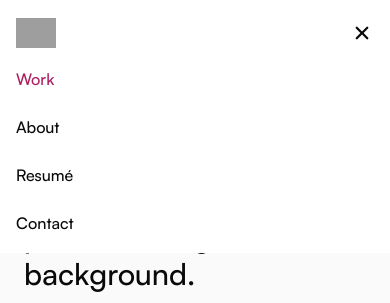
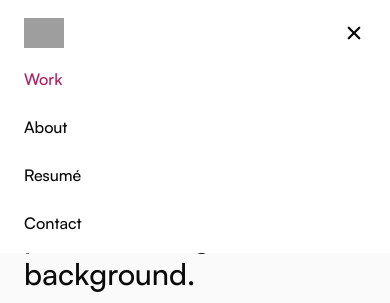
Before and after one commit to luccaromaniello/portfolio, a Next.js app: page / in a window 390 px wide. Both pictures are taken after a click on the icon 354 px from the left and 44 px from the top of the page. Shown: the top 303 px of the page. Built offline with nearby package versions, Linux system fonts and the light colour scheme; grey boxes are pictures that could not be loaded.

Commit message:
Equals horizontal padding of mobile nav and pages

```diff
--- a/src/components/navigation/TopNavigation/index.tsx
+++ b/src/components/navigation/TopNavigation/index.tsx
@@ -46,7 +46,7 @@ const TopNavigation = () => {
         </ul>
         <IoMenu className={`${isNavOpen ? 'hidden' : 'flex'} text-2xl md:hidden`} onClick={() => setIsNavOpen((prev) => !prev)}/>
       </div>
-      <div className={`${isNavOpen ? "showMobileNav" : "hideMobileNav"} px-4`}>
+      <div className={`${isNavOpen ? "showMobileNav" : "hideMobileNav"} px-6`}>
         <div className="flex flex-row justify-between items-center">
           <Logo width={40} height={40} />
           <div onClick={() => setIsNavOpen(false)}>
```
